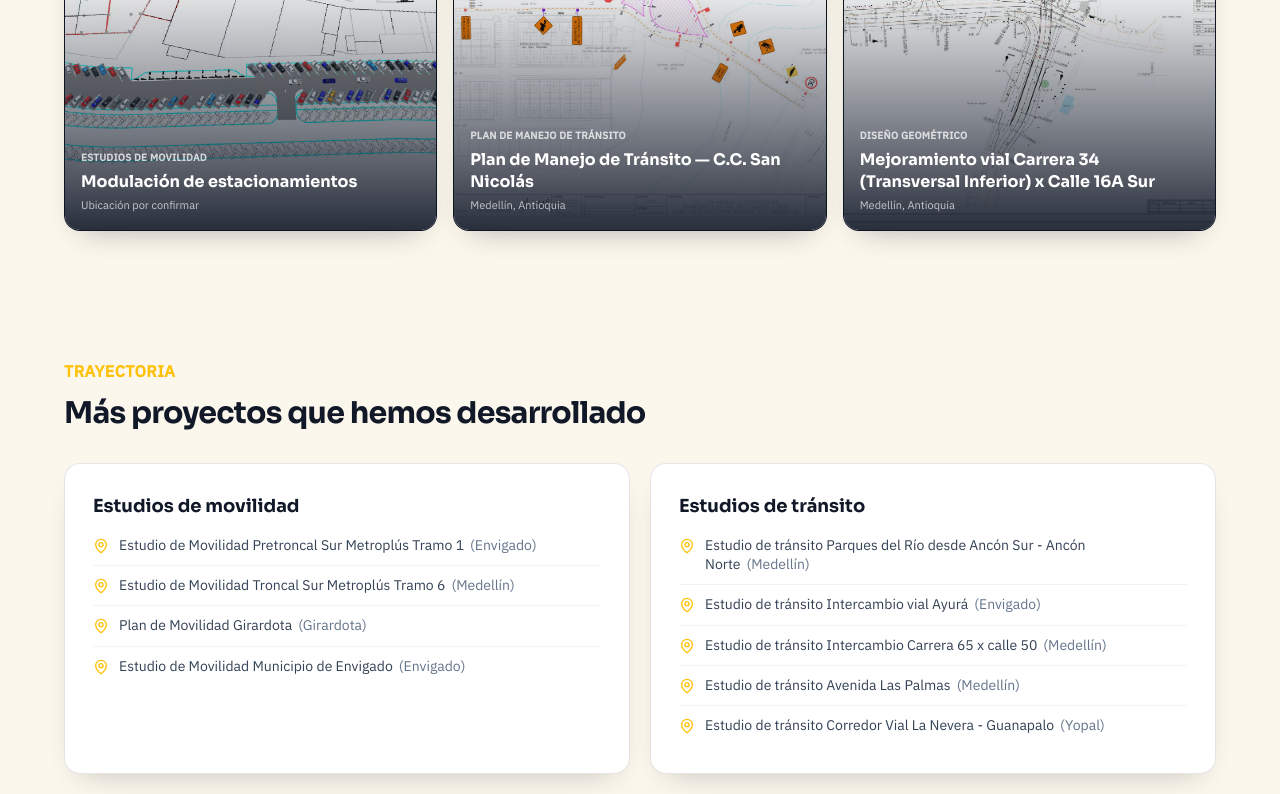
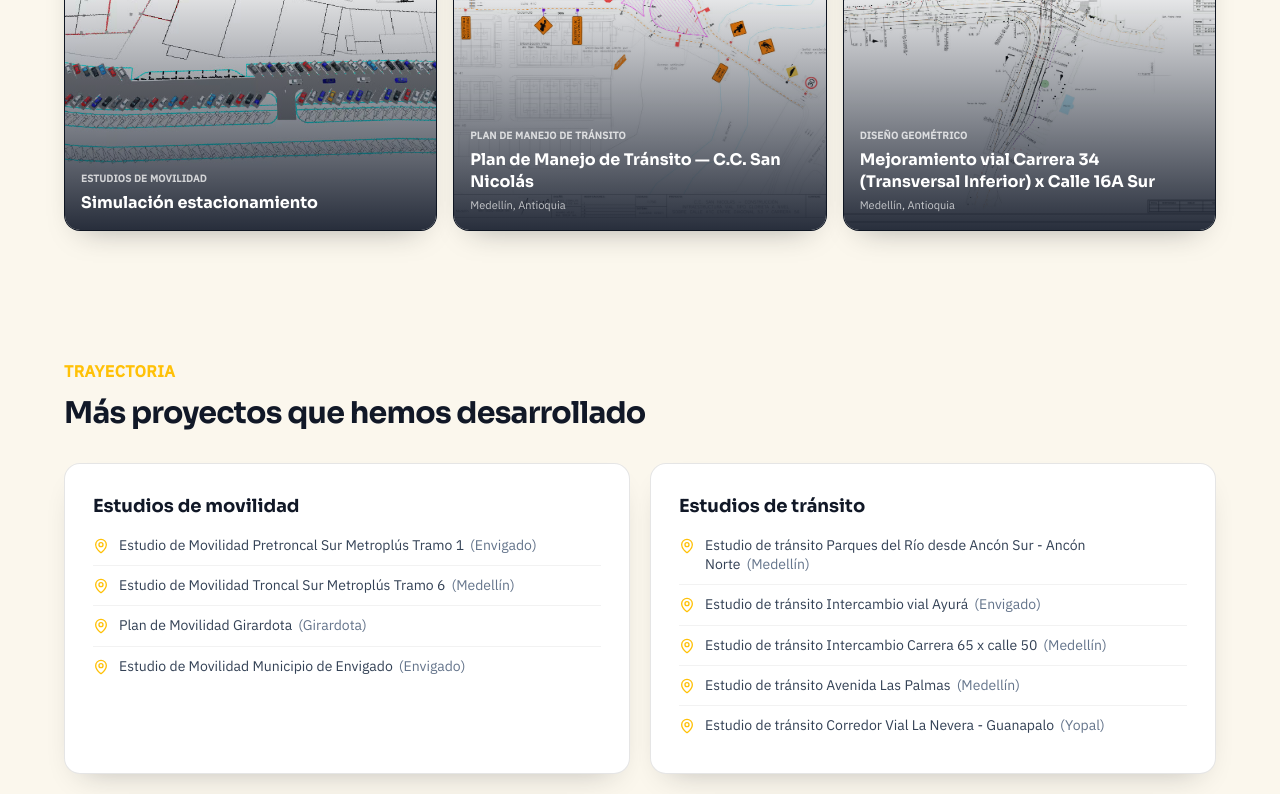
Before and after one commit to asayagovyt-ctrl/Vias-y-transito-web, a Next.js app: page /proyectos in a window 1280 px wide. Shown: the part 2400-3194 px from the top of the page. Built offline with nearby package versions, Linux system fonts and the light colour scheme.

Commit message:
Renombrar a Simulación estacionamiento y ocultar ubicación cuando no aplica
La ubicación ahora es opcional: si el proyecto no la tiene, la tarjeta
y el detalle simplemente no muestran esa línea en vez de decir
"Ubicación por confirmar".

```diff
--- a/components/sections/Proyectos.tsx
+++ b/components/sections/Proyectos.tsx
@@ -133,9 +133,9 @@ function ProjectTile({
         <h3 className="mt-1 font-heading text-base font-bold leading-snug text-white">
           {project.title}
         </h3>
-        <span className="mt-1 block text-[11px] text-white/70">
-          {project.pending ? "Ubicación por confirmar" : project.location}
-        </span>
+        {project.location && (
+          <span className="mt-1 block text-[11px] text-white/70">{project.location}</span>
+        )}
       </div>
     </button>
   );
@@ -180,9 +180,11 @@ function ProjectLightbox({ project, onClose }: { project: Project; onClose: () =
           {project.category}
         </span>
         <h3 className="mt-1 font-heading text-xl font-bold text-brand-ink">{project.title}</h3>
-        <p className="mt-1 text-[11px] font-medium uppercase tracking-wide text-brand-grey">
-          {project.pending ? "Ubicación por confirmar" : project.location}
-        </p>
+        {project.location && (
+          <p className="mt-1 text-[11px] font-medium uppercase tracking-wide text-brand-grey">
+            {project.location}
+          </p>
+        )}
 
         <div className="mt-5">
           {project.video ? (
--- a/constants/projects.ts
+++ b/constants/projects.ts
@@ -48,8 +48,7 @@ export const projects: Project[] = [
   },
   {
     id: "modulacion-estacionamientos",
-    title: "Modulación de estacionamientos",
-    location: "Ubicación por confirmar",
+    title: "Simulación estacionamiento",
     description:
       "Diseñamos la modulación de un parqueadero, definiendo la disposición de celdas, circulaciones y accesos para maximizar la capacidad de parqueo sin afectar la fluidez del tránsito interno ni las zonas de cargue y descargue.",
     images: ["/images/proyecto-modulacion-estacionamientos-poster.jpg"],
--- a/types/project.ts
+++ b/types/project.ts
@@ -6,7 +6,7 @@ export type ProjectCategory =
 export interface Project {
   id: string;
   title: string;
-  location: string;
+  location?: string;
   description: string;
   images: string[];
   video?: string;
```
